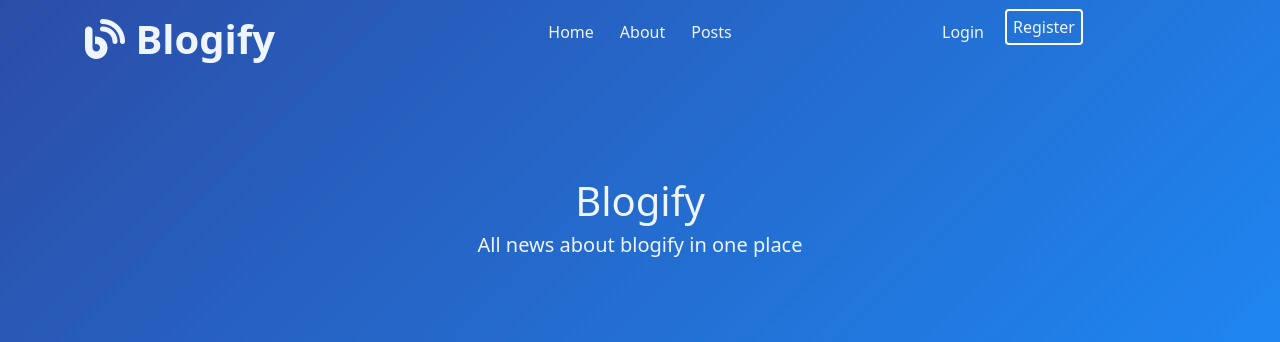
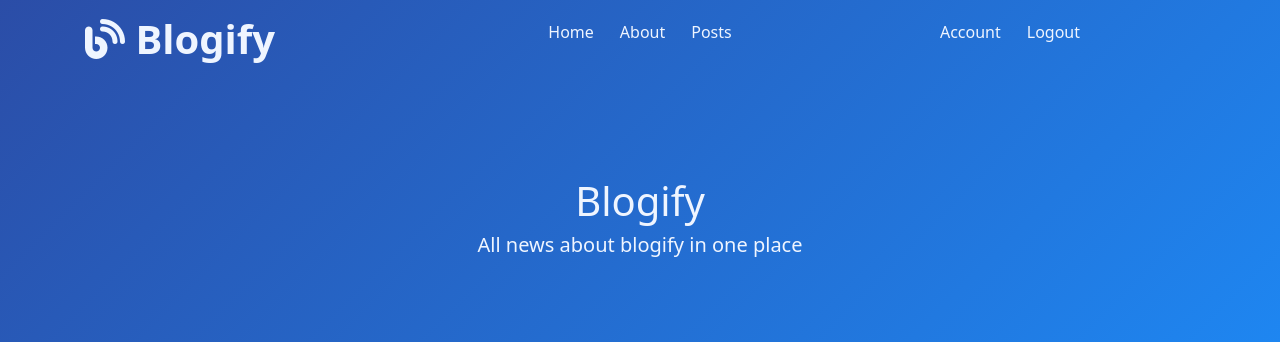
Before and after one commit to BrianKimurgor/Blogify, a Flask app: page / in a window 1280 px wide. Shown: the top 342 px of the page. Run offline with Flask 2, Linux system fonts and the light colour scheme; a user stored in the database is signed in; some libraries are stand-ins or nearby versions.

Commit message:
created an accounts page

```diff
--- /dev/null
+++ b/Blogify/templates/account.html
@@ -0,0 +1,4 @@
+{% extends "main.html" %}
+{% block content %}
+    <h1>{{ current_user.username }}</h1>
+{% endblock content %}
--- a/Blogify/templates/home.html
+++ b/Blogify/templates/home.html
@@ -26,8 +26,15 @@
         <a href="{{url_for('blogPost')}}">Posts</a>
       </div>
       <div class="login-sign">
-        <a href="{{url_for('login')}}">Login</a>
-        <span><a href="{{url_for('register')}}">Register</a></span>
+        <!-- <a href="{{url_for('login')}}">Login</a>
+        <span><a href="{{url_for('register')}}">Register</a></span> -->
+        {% if current_user.is_authenticated %}
+                <a class="nav-item nav-link" href="{{ url_for('account') }}">Account</a>
+                <a class="nav-item nav-link" href="{{ url_for('logout') }}">Logout</a>
+              {% else %}
+                <a class="nav-item nav-link" href="{{ url_for('login') }}">Login</a>
+                <a class="nav-item nav-link" href="{{ url_for('register') }}">Register</a>
+              {% endif %}
       </div>
     </div>
     <div class="header-hero">
```
Also changed, not shown: Blogify/templates/main.html (+23 -6 lines).
